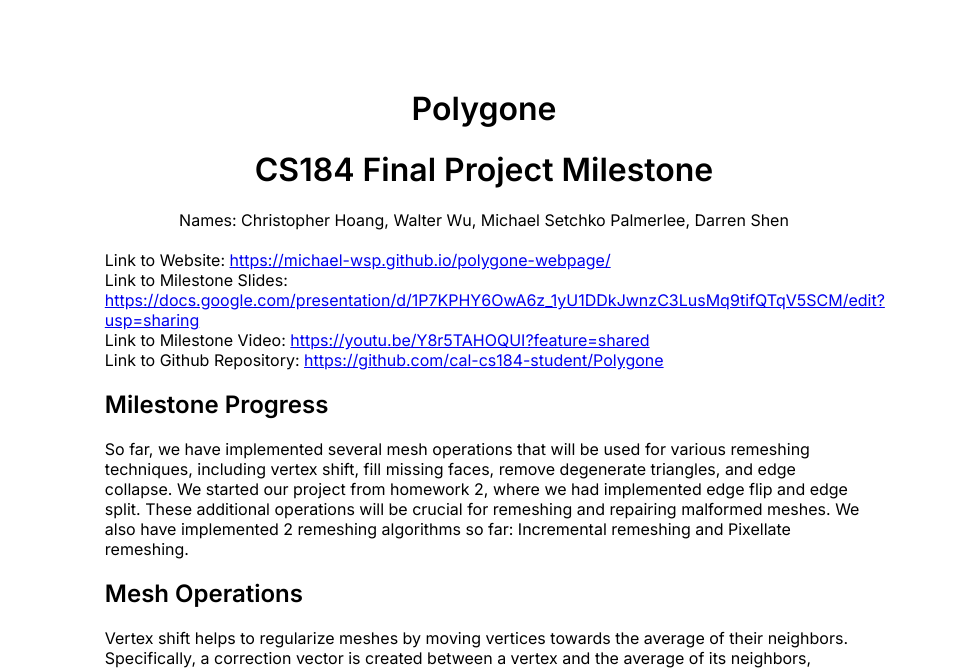
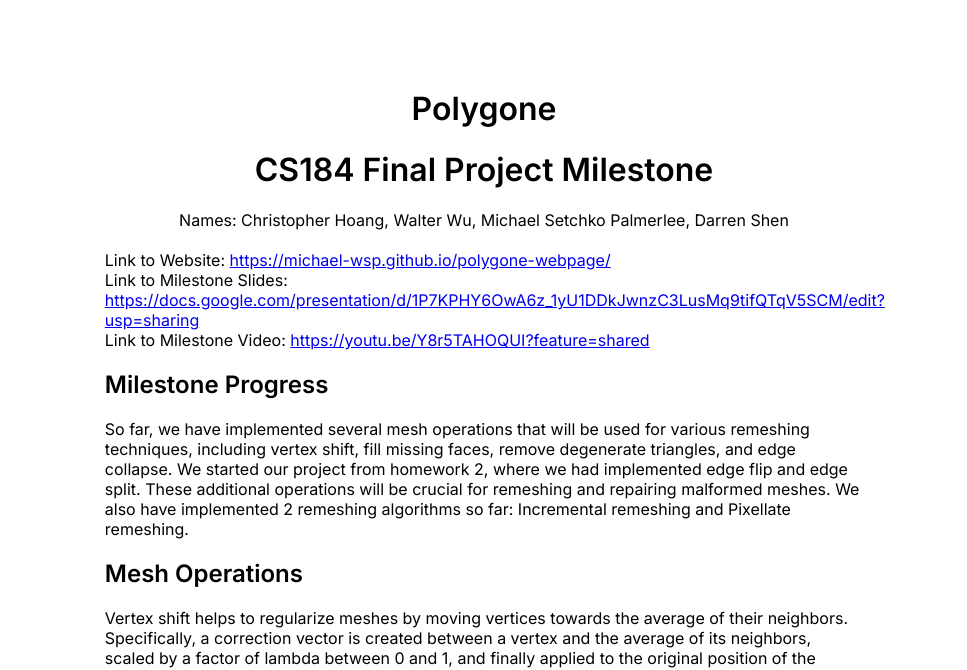
Before and after one commit to michael-wsp/polygone-webpage, a plain HTML site: page index.html in a window 1280 px wide. Shown: the top 670 px of the page, without its empty margins (156-1123 px from the left). Drawn offline with nearby package versions, Linux system fonts and the light colour scheme; some packages are replaced by stand-ins of ours.

Commit message:
Updated links

```diff
--- a/index.html
+++ b/index.html
@@ -44,8 +44,6 @@
 		Link to Milestone Video: <a href="https://youtu.be/Y8r5TAHOQUI?feature=shared">https://youtu.be/Y8r5TAHOQUI?feature=shared</a>
 
 		<br>
-
-		Link to Github Repository: <a href="https://github.com/cal-cs184-student/Polygone">https://github.com/cal-cs184-student/Polygone</a>
 
 
 		<h2>Milestone Progress</h2>
```
